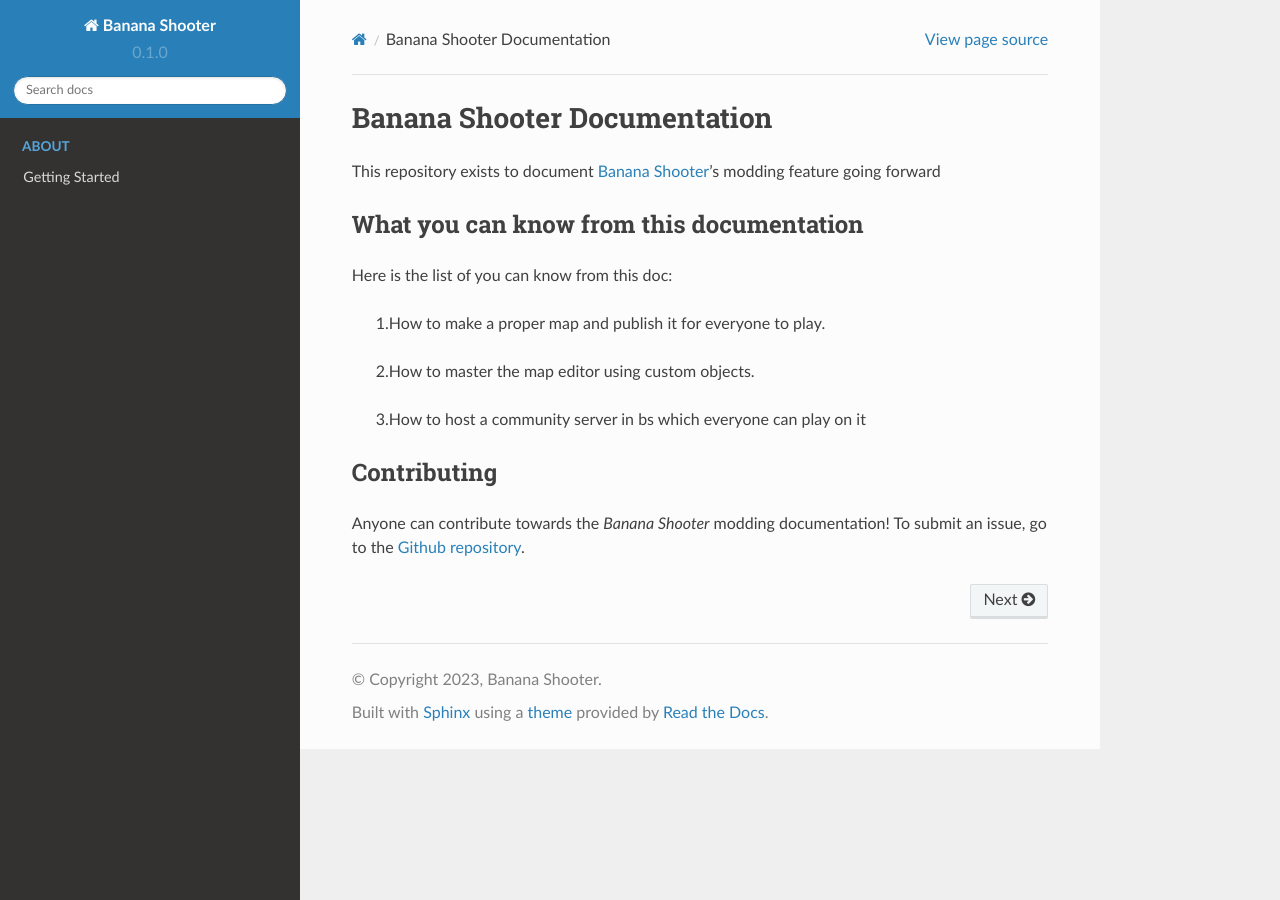
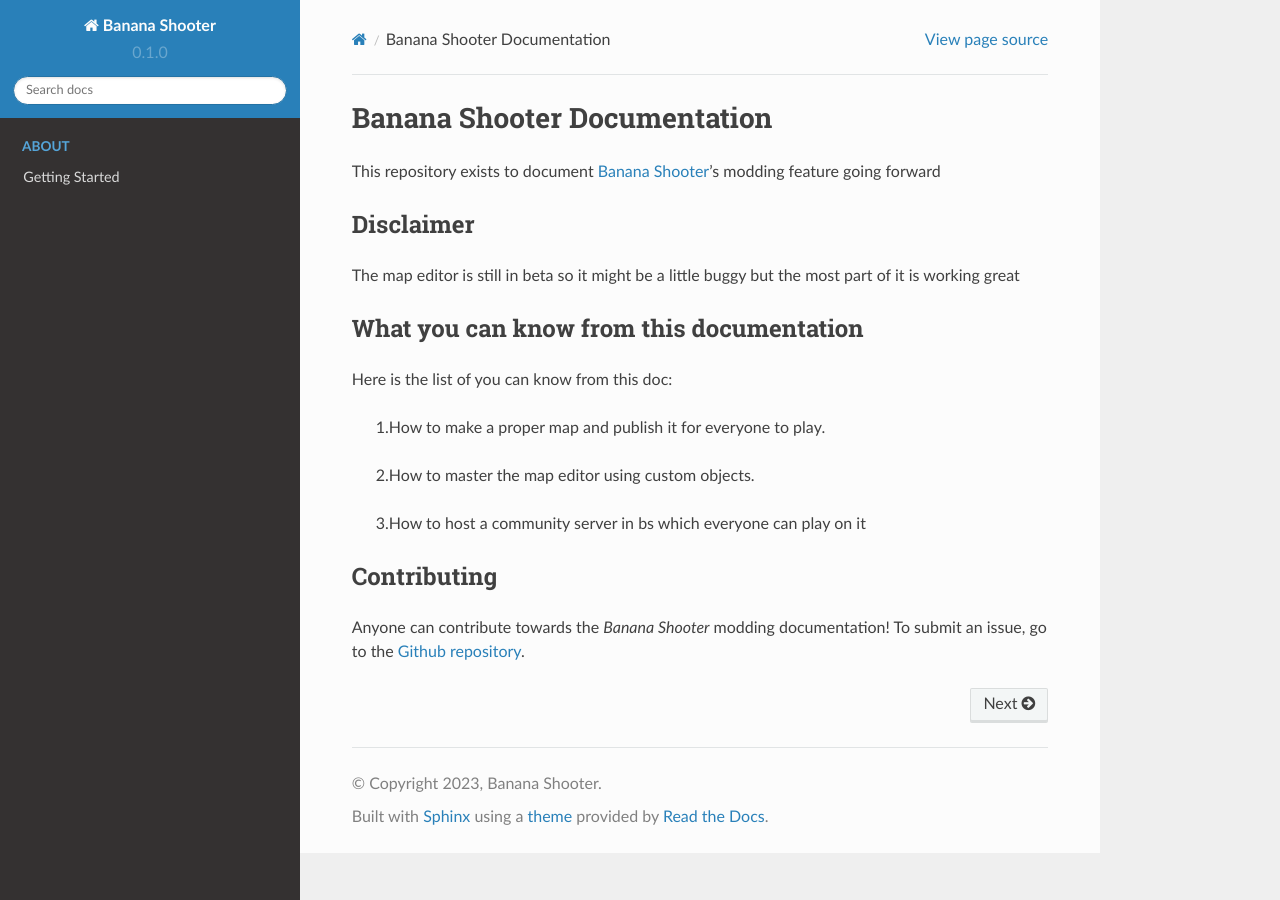
Before and after one commit to CodingDaniel1/bs-docs, a Sphinx documentation site: the page built from docs/source/index.rst, in a window 1280 px wide. Built offline with Sphinx 7.4.7 and the Read the Docs theme 2.0.0, drawn with Linux system fonts in a browser that asks for light colours.

Commit message:
Update index.rst

```diff
--- a/docs/source/index.rst
+++ b/docs/source/index.rst
@@ -2,6 +2,10 @@
 ===================================
 
 This repository exists to document `Banana Shooter <https://store.steampowered.com/app/1949740/Banana_Shooter/>`_'s modding feature going forward
+
+Disclaimer
+---------------------------
+The map editor is still in beta so it might be a little buggy but the most part of it is working great
 
 What you can know from this documentation
 ----------------------------
```
